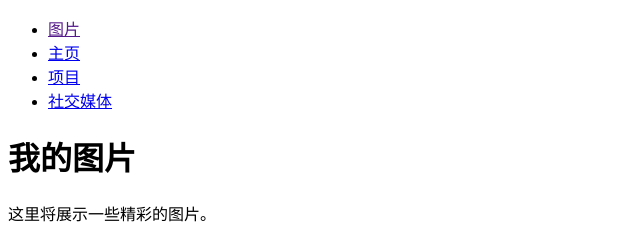
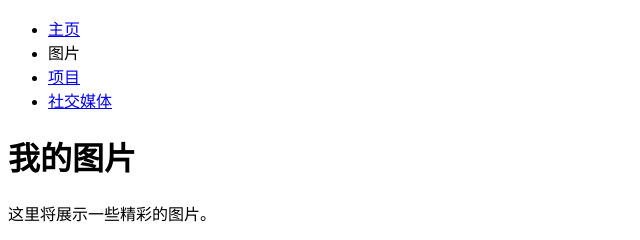
Before and after one commit to dingguangbo/learning-area, a plain HTML site: page html/navigation-menu-start/pictures.html in a window 1280 px wide. Shown: the full height of the page, 0-640 px from the left. Drawn offline with Linux system fonts and the light colour scheme.

Commit message:
Update pictures.html
删除了包含图片的<a></a>标签

```diff
--- a/html/navigation-menu-start/pictures.html
+++ b/html/navigation-menu-start/pictures.html
@@ -8,8 +8,8 @@
   <body>
     <!-- 将导航栏置于此处 -->
 	<ul>
-		<li><a href="">图片</a></li>
 		<li><a href="./index.html">主页</a></li>
+		<li>图片</li>
 		<li><a href="./projects.html">项目</a></li>
 		<li><a href="./social.html">社交媒体</a></li>
 
```
